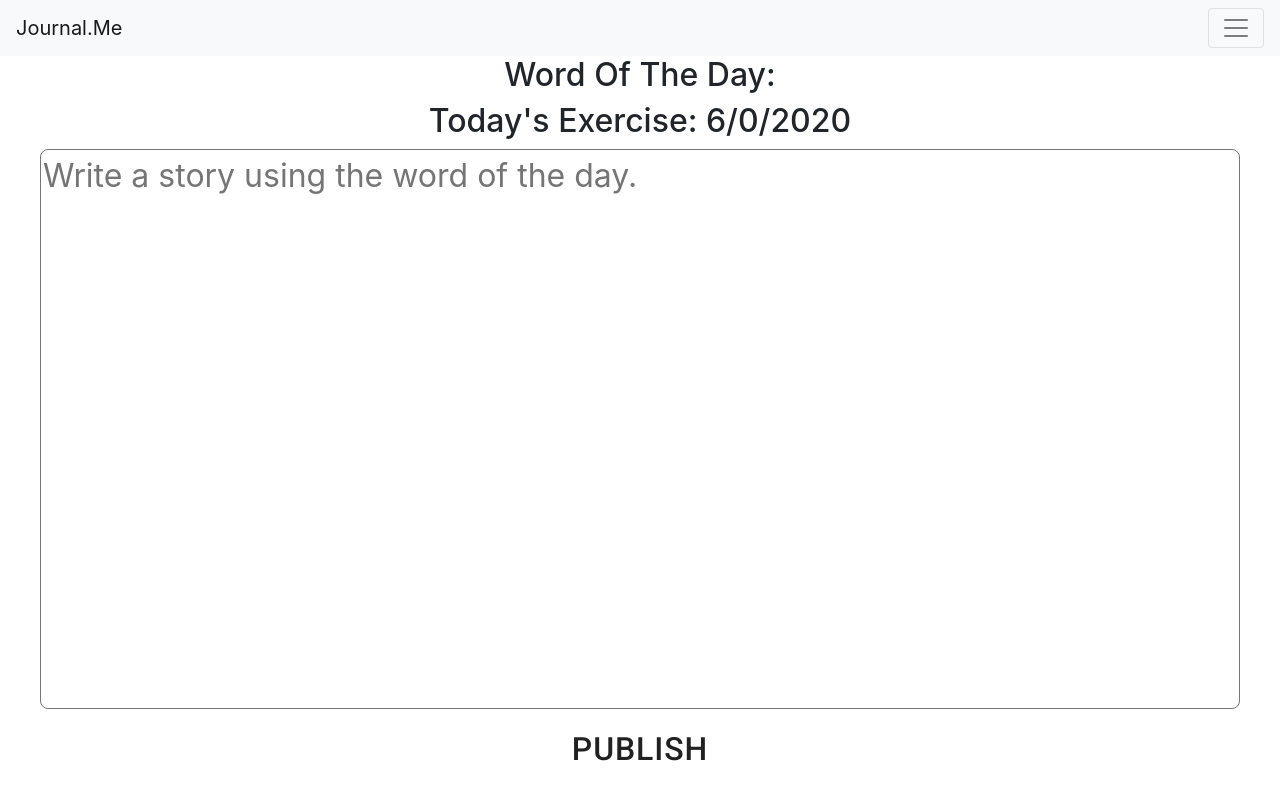
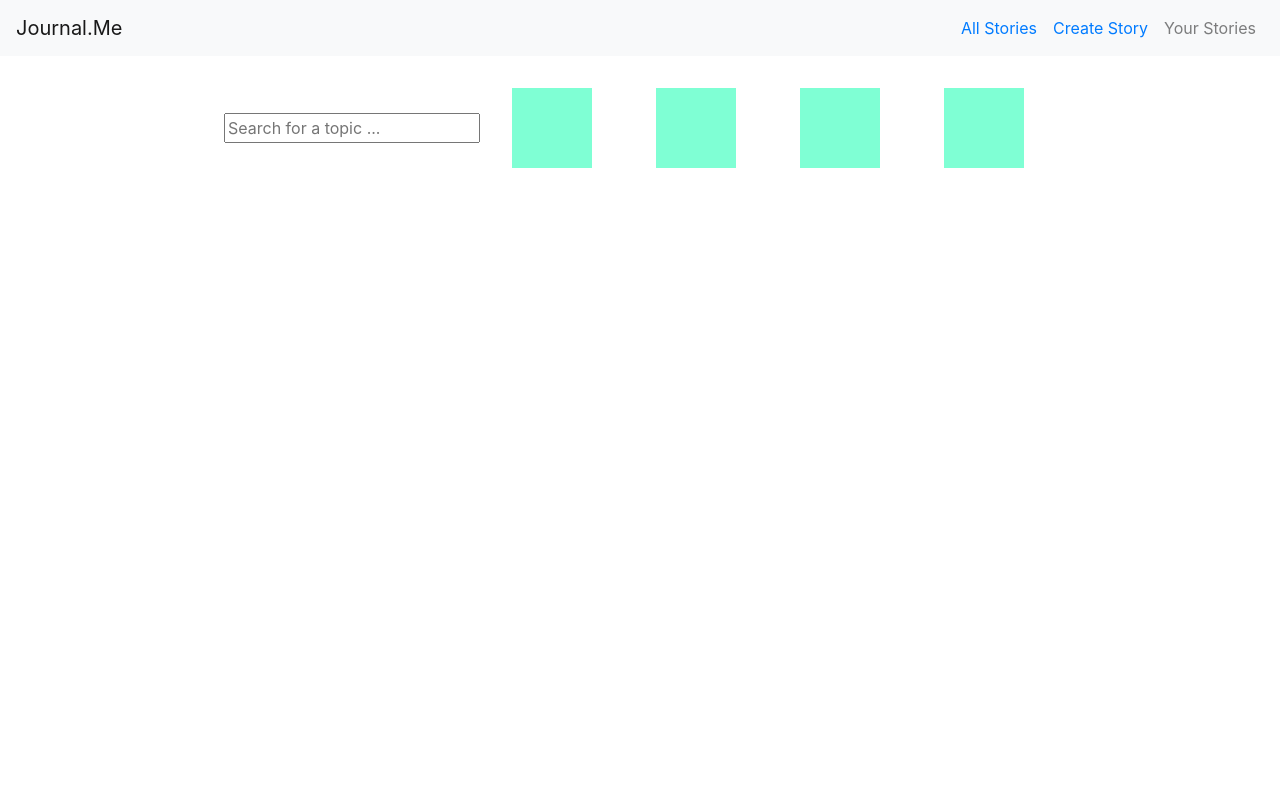
Before and after one commit to hfbgk321/simple_journal, a React (Create React App) app in the folder frontend/: page / in a window 1280 px wide. Built offline with nearby package versions, Linux system fonts and the light colour scheme.

Commit message:
incorporated dummy all journals page. Added navigation to all pages. Updated navbar.

```diff
--- a/frontend/package.json
+++ b/frontend/package.json
@@ -12,6 +12,7 @@
     "bootstrap": "^4.5.0",
     "react": "^16.13.1",
     "react-dom": "^16.13.1",
+    "react-router-dom": "^5.2.0",
     "react-scripts": "3.4.1"
   },
   "scripts": {
--- a/frontend/src/App.js
+++ b/frontend/src/App.js
@@ -1,109 +1,30 @@
 import React, { useState } from "react";
 import "./App.css";
-import { makeStyles } from "@material-ui/core/styles";
-import Button from "@material-ui/core/Button";
 
-const today = new Date();
-const words = [
-  "responsible",
-  "office",
-  "parameter",
-  "innovation",
-  "voucher",
-  "bow",
-  "door",
-];
+import Navbar from "./components/Navbar";
+import CreateJournal from "./components/CreateJournal";
+import AllJournals from "./components/AllJournals";
+// const word = words[Math.floor(Math.random() * words.length)];
 
-const word = words[Math.floor(Math.random() * words.length)];
+import { BrowserRouter as Router, Switch, Route, Link } from "react-router-dom";
+
 function App() {
   window.onbeforeunload = () => {
     localStorage.setItem("Word", document.querySelector(".word").innerHTML);
     localStorage.setItem("Story", document.querySelector(".entry").innerHTML);
   };
 
-  const [Word, setWord] = useState(localStorage.getItem("Word"));
-  const [Story, setStory] = useState(localStorage.getItem("Story"));
+  return (
+    <Router>
+      <div className="App">
+        <Navbar />
+      </div>
 
-  const handleClick = () => {
-    alert(Story);
-  };
-  return (
-    <div className="App">
-      <div>
-        <nav class="navbar navbar-expand-rg navbar-light bg-light">
-          <a class="navbar-brand" href="#">
-            Journal.Me
-          </a>
-          <button
-            class="navbar-toggler"
-            type="button"
-            data-toggle="collapse"
-            data-target="#navbarNav"
-            aria-controls="navbarNav"
-            aria-expanded="false"
-            aria-label="Toggle navigation"
-          >
-            <span class="navbar-toggler-icon"></span>
-          </button>
-          <div class="collapse navbar-collapse" id="navbarNav">
-            <ul class="navbar-nav">
-              <li class="nav-item active">
-                <a class="nav-link" href="#">
-                  Home <span class="sr-only">(current)</span>
-                </a>
-              </li>
-              <li class="nav-item">
-                <a class="nav-link" href="#">
-                  All Journals
-                </a>
-              </li>
-              <li class="nav-item">
-                <a class="nav-link" href="#">
-                  Pricing
-                </a>
-              </li>
-              <li class="nav-item">
-                <a
-                  class="nav-link disabled"
-                  href="#"
-                  tabindex="-1"
-                  aria-disabled="true"
-                >
-                  Disabled
-                </a>
-              </li>
-            </ul>
-          </div>
-        </nav>
-      </div>
-      <div class="container">
-        <h1 className="journal_header">
-          Today's Exercise:{" "}
-          {`${today.getMonth()}/${today.getDay()}/${today.getFullYear()}`}
-        </h1>
-        <h2 className="word_of_day">
-          Word Of The Day: <span class="word">{Word}</span>
-        </h2>
-        <textarea
-          className="entry"
-          name="Entry"
-          id=""
-          cols="50"
-          rows="10"
-          spellCheck="true"
-          placeholder="Write a story using the word of the day."
-          value={Story}
-          onInput={(text) => setStory(text.target.value)}
-        ></textarea>
-        <Button
-          className="publish_button"
-          classes={{ root: "submit" }}
-          onClick={handleClick}
-        >
-          Publish
-        </Button>
-      </div>
-    </div>
+      <Switch>
+        <Route exact path="/" component={AllJournals} />
+        <Route exact path="/create" component={CreateJournal} />
+      </Switch>
+    </Router>
   );
 }
 
--- /dev/null
+++ b/frontend/src/components/AllJournals.css
@@ -0,0 +1,14 @@
+.container {
+  display: flex;
+  flex-flow: row wrap;
+  justify-content: center;
+  align-items: center;
+  align-content: center;
+}
+.child {
+  width: 5rem;
+  height: 5rem;
+  background-color: aquamarine;
+  order: 1;
+  margin: 2rem;
+}
--- /dev/null
+++ b/frontend/src/components/AllJournals.js
@@ -0,0 +1,18 @@
+import React from "react";
+import "./AllJournals.css";
+
+export default function AllJournals() {
+  return (
+    <div className="container">
+      <input
+        className="search_box"
+        type="text"
+        placeholder="Search for a topic ..."
+      />
+      <div className="child"></div>
+      <div className="child"></div>
+      <div className="child"></div>
+      <div className="child"></div>
+    </div>
+  );
+}
--- /dev/null
+++ b/frontend/src/components/CreateJournal.css
@@ -0,0 +1,36 @@
+.container {
+  display: flex;
+  flex-direction: column;
+  justify-content: center safe;
+  align-items: center;
+}
+
+.journal_header {
+  order: 1;
+  flex-grow: 2;
+  font-size: 2rem;
+  text-align: center;
+}
+
+.entry {
+  order: 2;
+  resize: none;
+  border-radius: 0.5rem;
+  font-size: 2rem;
+  flex-basis: auto;
+  flex-shrink: 0;
+  width: calc(100vw - 5rem); /* calc and viewport to the rescue */
+  height: calc(100vh - 15rem);
+}
+
+.publish_button {
+  order: 3;
+}
+
+.MuiButton-root.submit {
+  width: calc(100vw - 4.5rem);
+  height: 5rem;
+  border-radius: 0.5rem;
+  margin: 10;
+  font-size: 2rem;
+}
--- /dev/null
+++ b/frontend/src/components/CreateJournal.js
@@ -0,0 +1,53 @@
+import React, { useState } from "react";
+import "./CreateJournal.css";
+import { makeStyles } from "@material-ui/core/styles";
+import Button from "@material-ui/core/Button";
+
+const today = new Date();
+const words = [
+  "responsible",
+  "office",
+  "parameter",
+  "innovation",
+  "voucher",
+  "bow",
+  "door",
+];
+
+export default function CreateJournal() {
+  const [Word, setWord] = useState(localStorage.getItem("Word"));
+  const [Story, setStory] = useState(localStorage.getItem("Story"));
+
+  const handleClick = () => {
+    alert(Story);
+  };
+  return (
+    <div class="container">
+      <h1 className="journal_header">
+        Today's Exercise:{" "}
+        {`${today.getMonth()}/${today.getDay()}/${today.getFullYear()}`}
+      </h1>
+      <h2 className="word_of_day">
+        Word Of The Day: <span class="word">{Word}</span>
+      </h2>
+      <textarea
+        className="entry"
+        name="Entry"
+        id=""
+        cols="50"
+        rows="10"
+        spellCheck="true"
+        placeholder="Write a story using the word of the day."
+        value={Story}
+        onInput={(text) => setStory(text.target.value)}
+      ></textarea>
+      <Button
+        className="publish_button"
+        classes={{ root: "submit" }}
+        onClick={handleClick}
+      >
+        Publish
+      </Button>
+    </div>
+  );
+}
--- /dev/null
+++ b/frontend/src/components/Navbar.js
@@ -0,0 +1,46 @@
+import React from "react";
+import "./Navbar.css";
+
+import { Link } from "react-router-dom";
+
+export default function Navbar() {
+  return (
+    <div>
+      <nav class="navbar navbar-expand-lg navbar-light bg-light">
+        <a class="navbar-brand" href="#">
+          Journal.Me
+        </a>
+        <button
+          class="navbar-toggler"
+          type="button"
+          data-toggle="collapse"
+          data-target="#navbarNav"
+          aria-controls="navbarNav"
+          aria-expanded="false"
+          aria-label="Toggle navigation"
+        >
+          <span class="navbar-toggler-icon"></span>
+        </button>
+        <div class="collapse navbar-collapse" id="navbarNav">
+          <ul class="navbar-nav ml-auto">
+            <li class="nav-item">
+              <a class="nav-link" href="#">
+                <Link to="/">All Stories</Link>
+              </a>
+            </li>
+            <li class="nav-item">
+              <a class="nav-link" href="#">
+                <Link to="/create">Create Story</Link>
+              </a>
+            </li>
+            <li class="nav-item">
+              <a class="nav-link" href="#">
+                Your Stories
+              </a>
+            </li>
+          </ul>
+        </div>
+      </nav>
+    </div>
+  );
+}
```
Also changed, not shown: frontend/src/components/Navbar.css (added), 1 other file (tests, documents, lock files or other folders).
